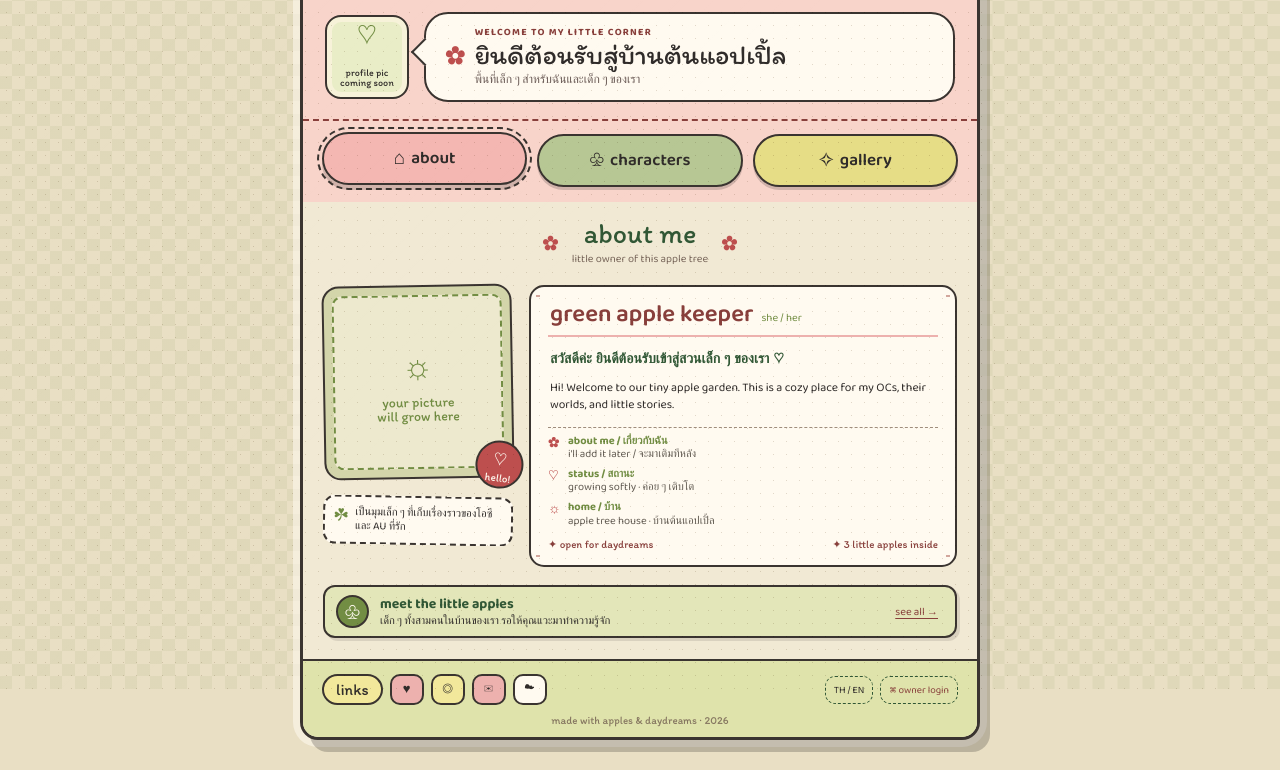
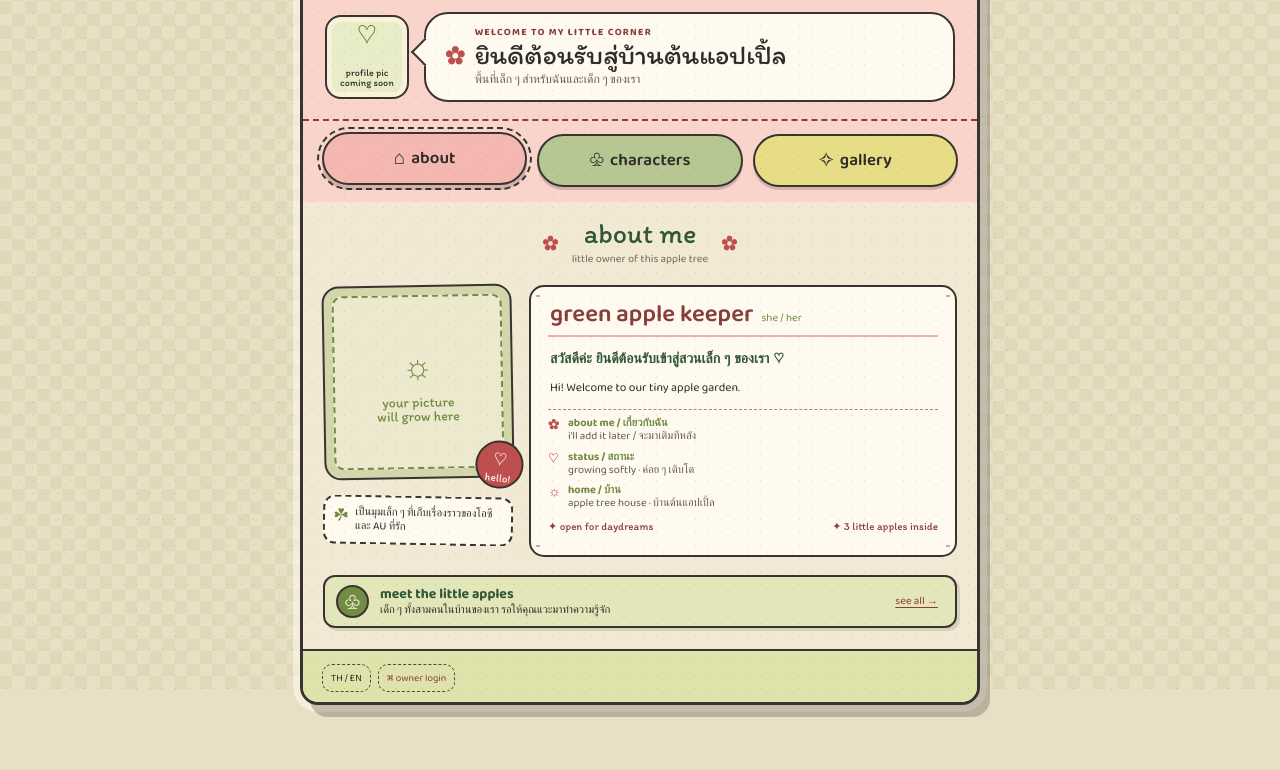
Before and after one commit to Marjory74/mellor-mew, a website built with Vite: page index.html in a window 1280 px wide. Shown: the part 111-881 px from the top of the page. After the commit the page ends 846 px from the top, so only its background shows below. Built offline with nearby package versions, Linux system fonts and the light colour scheme; files whose address does not match are found by name; a web font is replaced by a local one.

Commit message:
Remove footer links and credit text

```diff
--- a/index.html
+++ b/index.html
@@ -6,7 +6,7 @@
 <section class="page" id="page-characters"><div class="section-title"><span>✿</span><div><h2>the little apples</h2><p>our OC garden · บ้านของโอซี</p></div><span>✿</span></div><div class="characters-intro"><span class="leaf-chip">3 apples</span><p>เลือกเด็ก ๆ สักคนเพื่ออ่านเรื่องราวเบื้องต้น หรือแวะดู AU ที่กำลังเติบโตของแต่ละคน</p></div><div class="character-grid" id="characterGrid"></div></section>
 <section class="page" id="page-character-detail"><div class="detail-back-row"><button class="text-button" data-go="characters">← back to characters</button></div><div id="detailContent"></div></section>
 <section class="page" id="page-gallery"><div class="section-title"><span>✿</span><div><h2>garden gallery</h2><p>little snapshots · รูปในสวน</p></div><span>✿</span></div><div class="gallery-toolbar"><p>some borrowed faces while the real references are still growing ♡</p><span class="gallery-count" id="galleryCount">03 photos</span></div><div class="gallery-grid" id="galleryGrid"></div></section></div>
-<footer class="footer"><div class="footer-links"><button class="footer-pill">links</button><a href="#">♥</a><a href="#">◎</a><a href="#">✉</a><a href="#">☁</a></div><div class="footer-actions"><button id="languageToggle" class="language-button">TH / EN</button><button id="adminButton" class="admin-button">⌘ owner login</button></div><small>made with apples &amp; daydreams · <span id="year"></span></small></footer></main>
+<footer class="footer"><div class="footer-actions"><button id="languageToggle" class="language-button">TH / EN</button><button id="adminButton" class="admin-button">⌘ owner login</button></div></footer></main>
 <div class="modal-backdrop" id="loginModal" hidden><div class="modal login-modal"><button class="close-modal" data-close="loginModal">×</button><div class="modal-icon">♧</div><p class="eyebrow">private garden gate</p><h2>owner login</h2><p class="modal-sub">เข้าไปดูแลข้อมูลในสวนของคุณ</p><form id="loginForm"><label>email<input name="email" type="email" required></label><label>password<input name="password" type="password" required></label><button class="primary-button" type="submit">unlock the garden →</button><p class="form-message" id="loginMessage"></p></form></div></div>
 <div class="modal-backdrop" id="adminModal" hidden><div class="modal admin-modal"><button class="close-modal" data-close="adminModal">×</button><div class="admin-heading"><div><p class="eyebrow">welcome back, keeper</p><h2>garden desk</h2></div><span class="leaf-seal">✦</span></div><p class="modal-sub">แก้ไขข้อมูลทุกส่วนของสวน · edit every garden section</p>
 <form id="contentForm"><div class="admin-section-label">about me · เกี่ยวกับฉัน</div><label>intro (TH)<textarea name="intro" rows="2"></textarea></label><label>intro (EN)<textarea name="introEn" rows="2"></textarea></label><label>about note (TH)<textarea name="ownerNote" rows="2"></textarea></label><label>about me line<input name="aboutMe"></label><label>status line<input name="status"></label><label>home line<input name="home"></label><label>profile image URL<input name="profileImage" type="url" placeholder="https://…/profile.jpg"></label><label>choose a picture · หรือเลือกรูปจากเครื่อง<input name="profileFile" type="file" accept="image/*"><small class="field-note">รูปจะถูกย่อให้พอดีและบันทึกเป็นรูปโปรไฟล์</small></label><div class="admin-actions"><button class="secondary-button" type="button" id="resetContent">reset demo</button><button class="primary-button">save About ♡</button></div><p class="form-message" id="saveMessage"></p></form>
```
